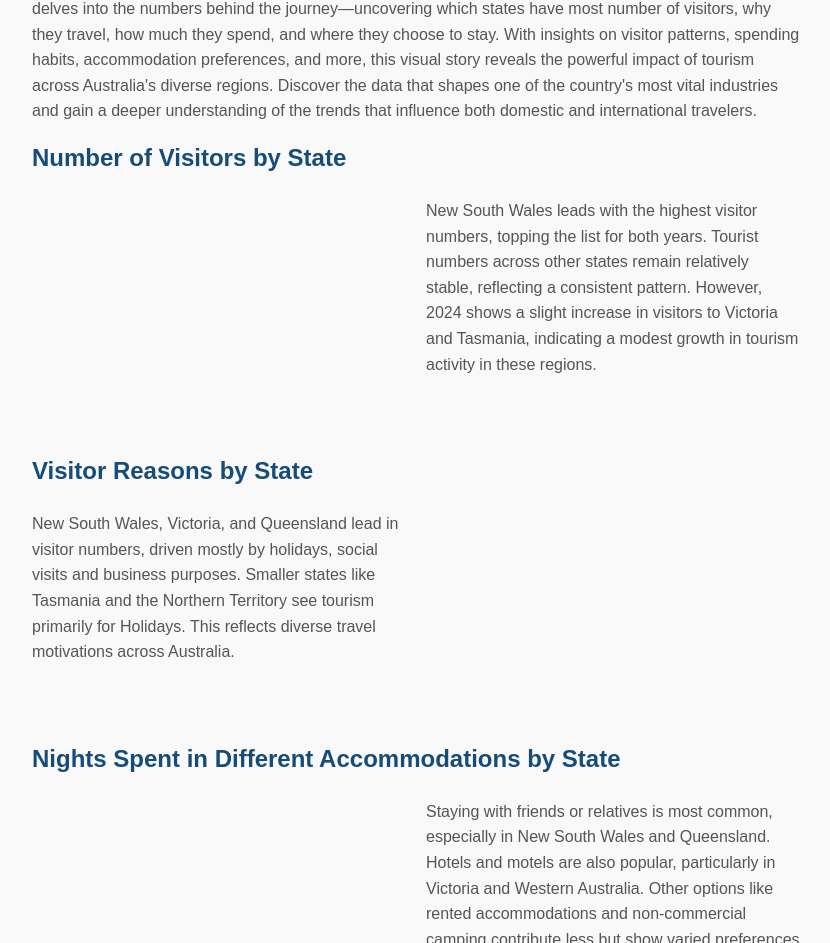
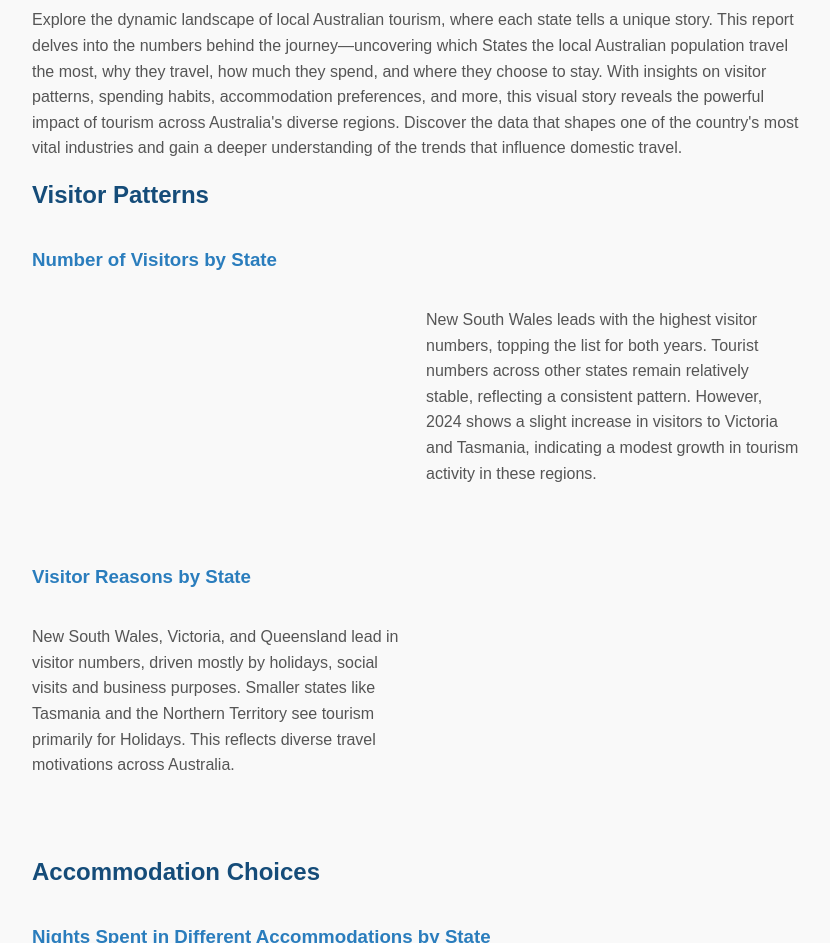
Before and after one commit to AryaanH/FIT3179-Assignment2, a plain HTML site: page index.html in a window 1280 px wide. Shown: the part 144-1087 px from the top of the page, without its empty margins (224-1054 px from the left). Drawn offline with Linux system fonts and the light colour scheme; a script that the page names is missing.

Commit message:
added some heading to better support the story

```diff
--- a/index.html
+++ b/index.html
@@ -4,7 +4,7 @@
 <head>
     <meta charset="UTF-8">
     <meta name="viewport" content="width=device-width, initial-scale=1.0">
-    <title>Australian Tourism Data</title>
+    <title>Australian Domestic Tourism Data</title>
     <style>
         body {
             font-family: Arial, sans-serif;
@@ -24,6 +24,13 @@
         h2 {
             color: #154c79;
             margin-bottom: 10px;
+        }
+
+        h3 {
+            color: #2a7dbd;
+            margin-top: 40px;
+            margin-bottom: 20px;
+
         }
 
         p {
@@ -52,7 +59,6 @@
             width: 100%;
             padding: 10px;
             background-color: #f9f9f9;
-            /* Matches the body background */
         }
 
         .large-chart {
@@ -77,19 +83,22 @@
 
     <div class="container">
         <!-- Main Title -->
-        <h1>Australian Tourism Data Insights (2023 and 2024)</h1>
-        <p>Explore the dynamic landscape of Australian tourism, where each state tells a unique story. This report
-            delves into the numbers behind the journey—uncovering which states have most number of visitors, why they
+        <h1>Domestic Australian Tourism Data Insights (2023 and 2024)</h1>
+        <p>Explore the dynamic landscape of local Australian tourism, where each state tells a unique story. This report
+            delves into the numbers behind the journey—uncovering which States the local Australian population travel
+            the most, why they
             travel, how much they spend, and where they choose to stay. With insights on visitor patterns, spending
             habits, accommodation preferences, and more, this visual story reveals the powerful impact of tourism across
             Australia's diverse regions. Discover the data that shapes one of the country's most vital industries and
-            gain a deeper understanding of the trends that influence both domestic and international travelers.
+            gain a deeper understanding of the trends that influence domestic travel.
 
         </p>
 
+        <h2>Visitor Patterns</h2>
+
         <!-- Section 1: Number of Visitors by State -->
         <div class="section">
-            <h2>Number of Visitors by State</h2>
+            <h3>Number of Visitors by State</h3>
             <div class="grid-layout">
                 <div class="visualization large-chart" id="visualization1"></div>
                 <div>
@@ -105,7 +114,7 @@
 
         <!-- Section 2: Visitor Reasons by State -->
         <div class="section">
-            <h2>Visitor Reasons by State</h2>
+            <h3>Visitor Reasons by State</h3>
             <div class="grid-layout">
                 <div>
                     <p>New South Wales, Victoria, and Queensland lead in visitor numbers, driven
@@ -117,9 +126,11 @@
             </div>
         </div>
 
+        <h2>Accommodation Choices</h2>
+
         <!-- Section 3: Nights Spent in Different Accommodations -->
         <div class="section">
-            <h2>Nights Spent in Different Accommodations by State</h2>
+            <h3>Nights Spent in Different Accommodations by State</h3>
             <div class="grid-layout">
                 <div class="visualization" id="visualization6"></div>
                 <div>
@@ -132,9 +143,11 @@
             </div>
         </div>
 
+        <h2>Spending Trends</h2>
+
         <!-- Section 4: Average Visitor Spending by State -->
         <div class="section">
-            <h2>Average Visitor Spending by State</h2>
+            <h3>Average Visitor Spending by State</h3>
             <div class="grid-layout">
                 <div class="visualization large-chart" id="visualization4"></div>
                 <div>
@@ -149,7 +162,7 @@
 
         <!-- Section 5: Spending by Visit Reason -->
         <div class="section">
-            <h2>Spending by Visit Reason</h2>
+            <h3>Spending by Visit Reason</h3>
             <div class="grid-layout">
                 <div>
                     <p>
@@ -165,7 +178,7 @@
 
         <!-- Section 6: Domestic Tourist Spending by Category -->
         <div class="section">
-            <h2>Domestic Tourist Spending by Category</h2>
+            <h3>Domestic Tourist Spending by Category</h3>
             <div class="grid-layout">
                 <div class="visualization" id="visualization5"></div>
                 <div>
```
